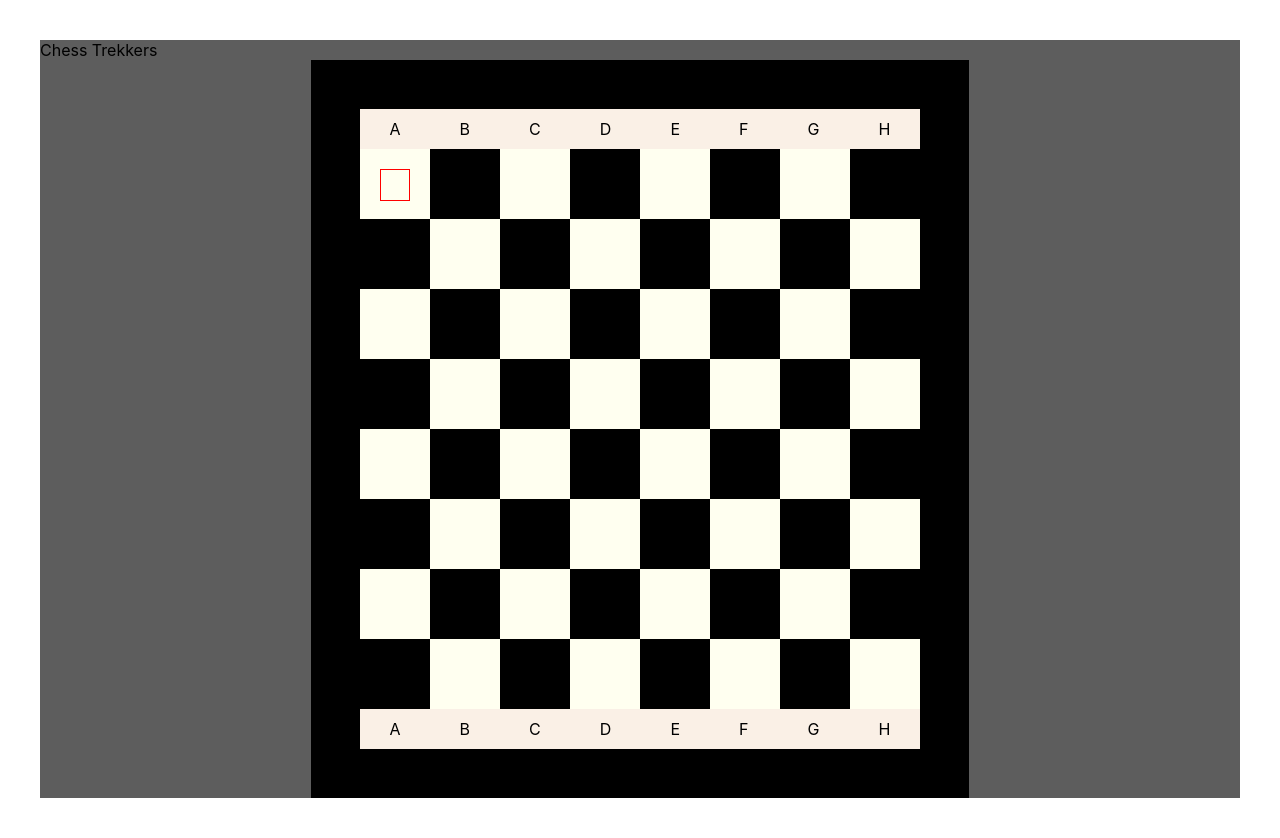
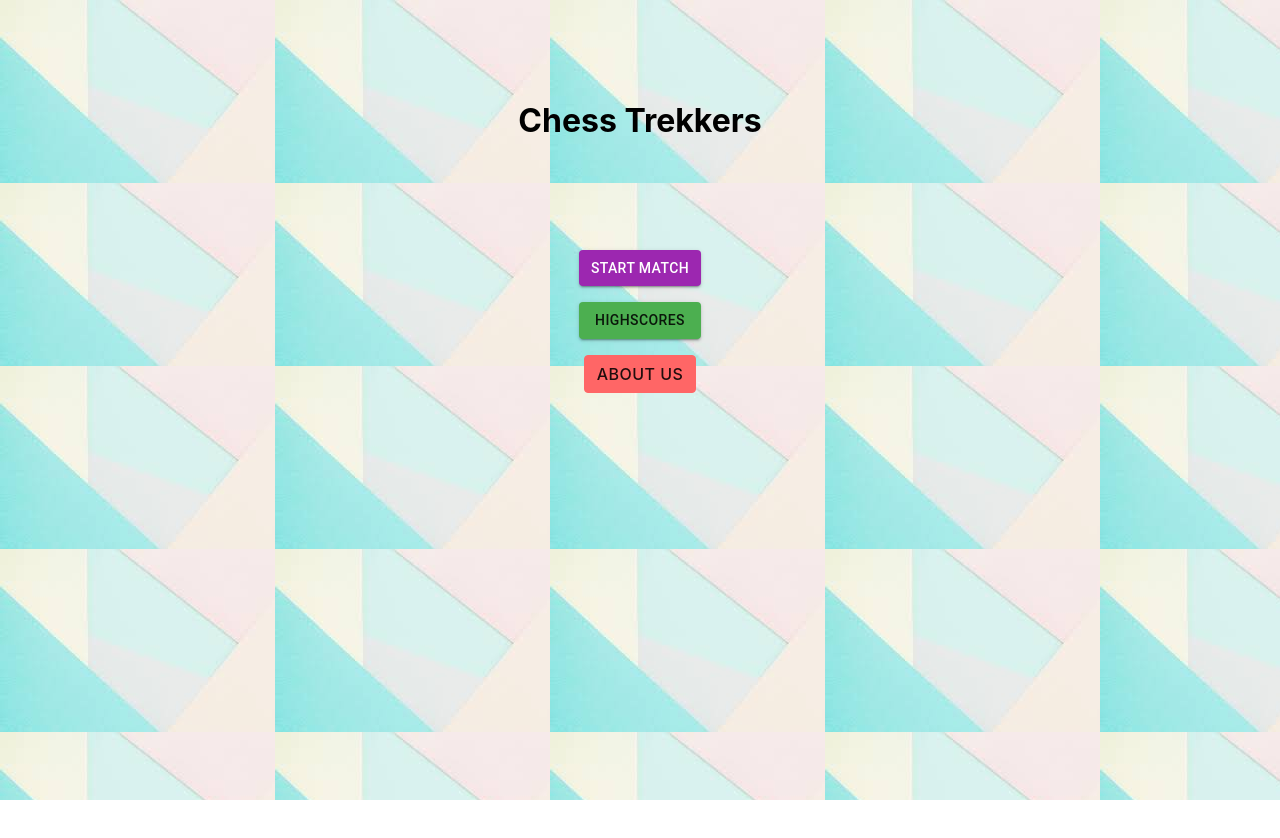
Before and after one commit to nemiasalc56/Chess-Trekkers, a React (Create React App) app: page / in a window 1280 px wide. After the commit the page ends 800 px from the top, so only its background shows below. Built offline with nearby package versions, Linux system fonts and the light colour scheme.

Commit message:
setup home component

```diff
--- a/package.json
+++ b/package.json
@@ -3,6 +3,7 @@
   "version": "0.1.0",
   "private": true,
   "dependencies": {
+    "@material-ui/core": "^4.9.13",
     "@testing-library/jest-dom": "^4.2.4",
     "@testing-library/react": "^9.5.0",
     "@testing-library/user-event": "^7.2.1",
--- a/src/App.js
+++ b/src/App.js
@@ -1,12 +1,13 @@
 import React from 'react';
 import './App.css';
-import ChessBoard from './ChessBoard';
+// import ChessBoard from './ChessBoard';
+import HomeComponent from './HomeComponent'
+
 
 function App() {
   return (
     <div className="App">
-    	Chess Trekkers
-    <ChessBoard />
+    	<HomeComponent/>
     </div>
   )
 }
--- a/src/ChessBoard/index.js
+++ b/src/ChessBoard/index.js
@@ -61,7 +61,7 @@
 				<div className="box"></div>
 				<div className="box"></div>
 				<div className="box"></div>
-				<div className="box"></div>
+				<div className="inbox"></div>
 
 				<div className="box"></div>
 				<div className="box"></div>
--- /dev/null
+++ b/src/HomeComponent/index.css
@@ -0,0 +1,14 @@
+h1 {
+	text-align: center;
+	padding: 80px
+}
+
+body {
+	background-image: url('./chessbackground.jpeg');
+	text-align: center;
+}
+
+
+button {
+	padding: 6px 12px
+}
--- /dev/null
+++ b/src/HomeComponent/index.js
@@ -0,0 +1,92 @@
+import React, { Component } from 'react'
+import './index.css'
+import  Button from '@material-ui/core/Button'
+import { green, purple } from '@material-ui/core/colors'
+import { createMuiTheme, withStyles, makeStyles, ThemeProvider } from '@material-ui/core/styles'
+
+const BootstrapButton = withStyles({
+	root: {
+		boxShadow: 'none',
+		testTransform: 'none',
+		fontSize: 16,
+		padding: '6px 12px',
+		border: '1px solid',
+		lineHeight: 1.5,
+		backgroundColor: '#FF6666',
+		borderColor: '#FF6666',
+		fontFamily: [
+			'-apple-system',
+			'BlinkMacSystemFont',
+			'"Segoe UI"',
+			'Roboto',
+			'"Helvetica Neue"',
+			'Arial',
+			'sans-serif',
+			'"Apple Color Emoji"',
+			'"Segoe UI Emoji"',
+			'"Segoe UI Symbol"'
+		].join(','),
+		'&:hover': {
+			backgroundColor: '#0069d9',
+			borderColor: '#0062cc',
+			boxShadow: 'none',
+		},
+		'&:active': {
+			boxShadow: 'none',
+			backgroundColor: '#0062cc',
+			borderColor: '#005cbf'
+		},
+		'&:focus': {
+			boxShadow: '0 0 0 0.2rem rgba(0,123,255,.5)',
+		},
+	},
+})(Button)
+
+const ColorButton = withStyles((theme) => ({
+	root: {
+		color: theme.palette.getContrastText(purple[500]),
+		backgroundColor: purple[500],
+		padding: '6px 12px',
+		'&:hover': {
+			backgroundColor: purple[700]
+		},
+	},
+}))(Button)
+
+const useStyles = makeStyles((theme) => ({
+	margin: {
+		margin: theme.spacing(1),
+	},
+}))
+
+const theme = createMuiTheme({
+	palette: {
+		primary: green,
+	},
+})
+
+
+export default function HomeComponent() {
+	const classes =  useStyles()
+	return(
+			<div>
+			<h1>
+				Chess Trekkers
+			</h1>
+			<ColorButton variant='contained' color='primary' className={classes.margin}>
+				Start Match
+			</ColorButton>
+			<br/>
+			<ThemeProvider theme={theme}>
+				<Button variant='contained' color='primary' className={classes.margin}>
+					Highscores
+				</Button>
+			</ThemeProvider>
+			<br/>
+			<BootstrapButton variant='contained' color='primary' disableRipple className={classes.margin}>
+				About Us
+			</BootstrapButton>
+
+			</div>
+		)
+}
```
Also changed, not shown: index.css (added), src/HomeComponent/chessbackground.jpeg (added), 1 other file (tests, documents, lock files or other folders).
